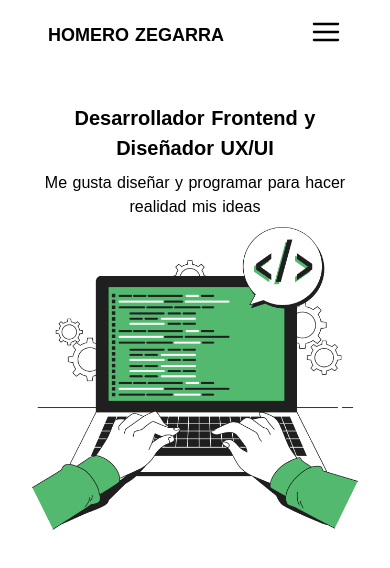
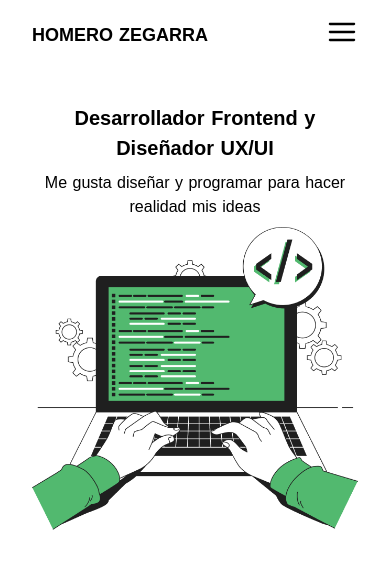
Before and after one commit to Karzten/web-portfolio, a Nuxt app: page / in a window 390 px wide. Shown: the top 568 px of the page. Built offline with nearby package versions, Linux system fonts and the light colour scheme.

Commit message:
fix(Header): Fix padding x for mobile screens

```diff
--- a/components/UI/Header.vue
+++ b/components/UI/Header.vue
@@ -1,5 +1,5 @@
 <template>
-  <header class="w-full px-12 py-4 md:py-8 bg-transparent font-oxanium">
+  <header class="w-full px-8 md:px-12 py-4 md:py-8 bg-transparent font-oxanium">
     <nav class="flex items-center justify-between">
       <div class="font-bold text-lg md:text-xl lg:text-2xl">
         HOMERO ZEGARRA
```
